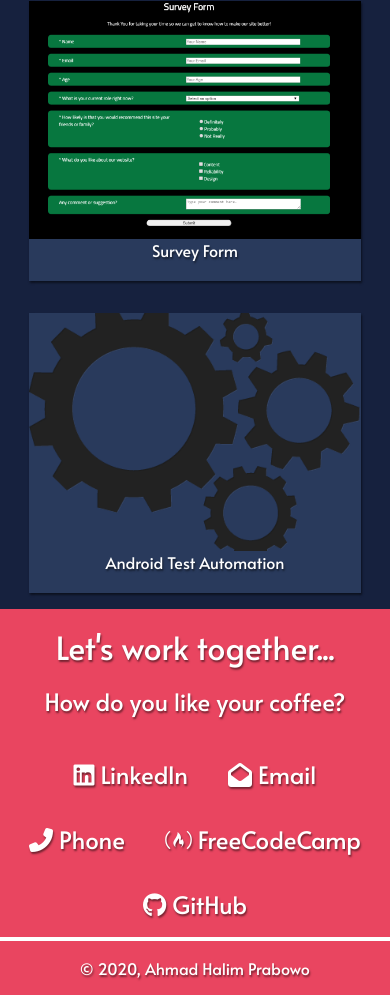
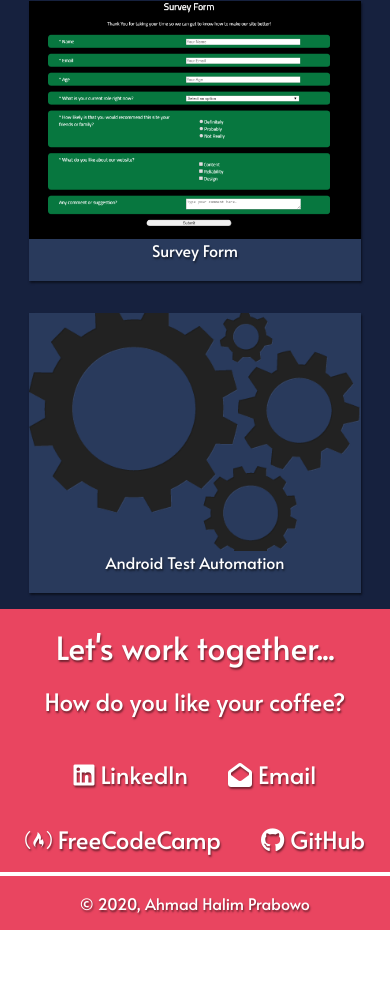
Before and after one commit to ahmadhaalim/ahmadhaalim.github.io, a plain HTML site: page index.html in a window 390 px wide. Shown: the part 1899-2894 px from the top of the page. After the commit the page ends 2829 px from the top, so only its background shows below. Drawn offline with Linux system fonts and the light colour scheme.

Commit message:
remove phone contacts

```diff
--- a/index.html
+++ b/index.html
@@ -74,10 +74,6 @@
             <i class="fas fa-envelope-open"></i> Email</a>
         </div>
         <div class="contact-details">
-          <a href="tel:+628126022339" class="profile-link" target=_blank>
-            <i class="fas fa-phone-alt"></i> Phone</a>
-        </div>
-        <div class="contact-details">
           <a href="https://www.freecodecamp.org/ahmadhaalim" id="profile-link" class="profile-link" target=_blank>
             <i class="fab fa-free-code-camp"></i> FreeCodeCamp</a>
         </div>
```
